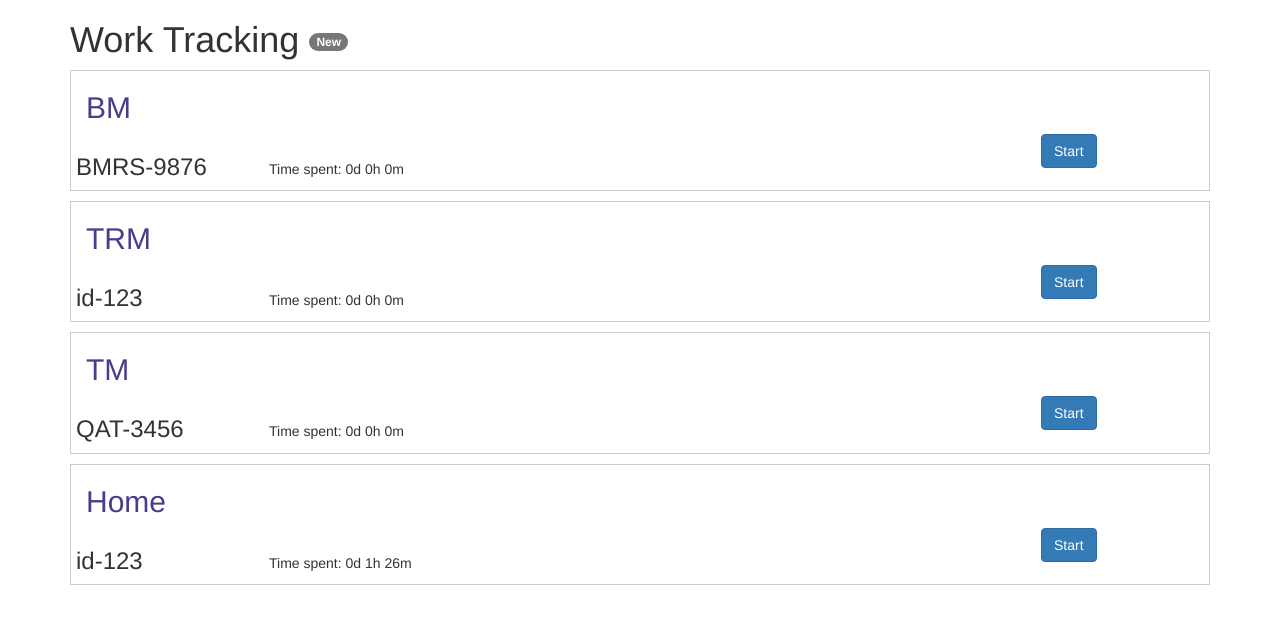
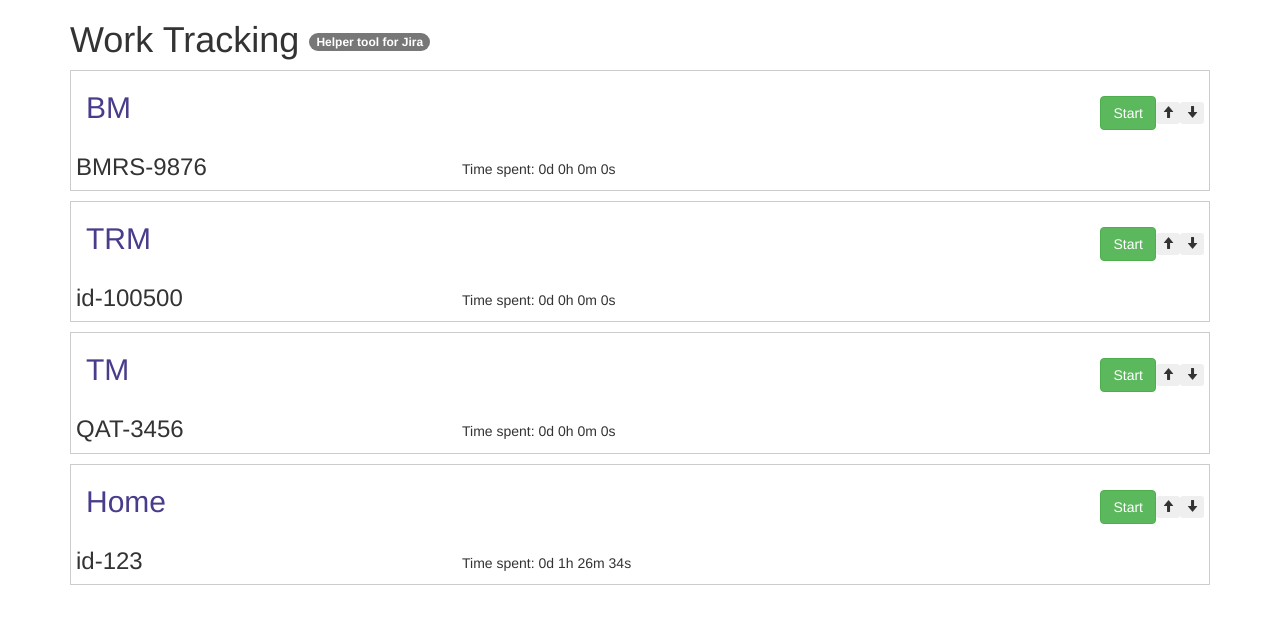
Before and after one commit to Roman-Tarasiuk/Work-Tracking, an Angular app: page / in a window 1280 px wide. Shown: the top 624 px of the page. Built offline with nearby package versions, Linux system fonts and the light colour scheme.

Commit message:
Added reordering buttons.

```diff
--- a/src/app/app.component.html
+++ b/src/app/app.component.html
@@ -1,5 +1,10 @@
 <div class="container">
-  <h1>Work Tracking <span class="badge">New</span></h1>
+  <h1>Work Tracking <span class="badge">Helper tool for Jira</span></h1>
 
-  <app-tasks-list></app-tasks-list>
+  <app-tasks-list [tasks]="tasks"
+      (onTaskStarted)="taskStarted($event)"
+      (onTaskStopped)="taskStopped($event)"
+      (onTaskMovedUp)="moveUp($event)"
+      (onTaskMovedDown)="moveDown($event)">
+  </app-tasks-list>
 </div>
--- a/src/app/app.component.ts
+++ b/src/app/app.component.ts
@@ -1,4 +1,6 @@
 import { Component } from '@angular/core';
+import { Task } from '../task.model';
+import { WorkingInterval } from '../working-interval.model';
 
 @Component({
   selector: 'app-root',
@@ -6,5 +8,91 @@ import { Component } from '@angular/core';
   styleUrls: ['./app.component.css']
 })
 export class AppComponent {
+  tasks: Task[];
+  runningTask: Task = null;
 
+  constructor() {
+    this.tasks = [
+      new Task(4, 'id-123', 'Home'),
+      new Task(2, 'id-100500', 'TRM'),
+      new Task(3, 'QAT-3456', 'TM'),
+      new Task(1, 'BMRS-9876', 'BM')
+    ]
+
+    this.tasks[0].workTime.push(new WorkingInterval(
+      new Date(2017, 9, 28, 10, 15),
+      new Date())
+    );
+  }
+
+  taskStarted(taskId) {
+    for (var i = 0; i < this.tasks.length; i++) {
+      if (this.tasks[i].id == taskId) {
+        if (this.runningTask != null) {
+          this.runningTask.endWork(new Date());
+        }
+        this.runningTask = this.tasks[i];
+        this.runningTask.startWork(new Date());
+        break;
+      }
+    }
+  }
+
+  taskStopped(taskId) {
+    if (this.runningTask != null) {
+      this.runningTask.endWork(new Date());
+      this.runningTask = null;
+    }
+  }
+
+  moveUp(taskId) {
+    var index = this.findTaskIndex(taskId);
+
+    if (index > 0) {
+      var upper = this.tasks[index - 1];
+      var current = this.tasks[index];
+      upper.priority++;
+      current.priority--;
+    }
+  }
+
+  moveDown(taskId) {
+    var index = this.findTaskIndex(taskId);
+
+    if (index < (this.tasks.length - 1)) {
+      var lower = this.tasks[index + 1];
+      var current = this.tasks[index];
+      lower.priority--;
+      current.priority++;
+    }
+  }
+
+  private findTask(taskId): Task {
+    var foundIndex = -1;
+    for (var i = 0; i < this.tasks.length; i++) {
+      if (this.tasks[i].id == taskId) {
+        foundIndex = i;
+        break;
+      }
+    }
+
+    if (foundIndex > -1) {
+      return this.tasks[i];
+    }
+    else {
+      return null;
+    }
+  }
+
+  private findTaskIndex(taskId): number {
+    var result = -1;
+    for (var i = 0; i < this.tasks.length; i++) {
+      if (this.tasks[i].id == taskId) {
+        result = i;
+        break;
+      }
+    }
+
+    return result;
+  }
 }
--- a/src/app/task-item/task-item.component.html
+++ b/src/app/task-item/task-item.component.html
@@ -1,10 +1,20 @@
 <div class="task-item">
-  <h2>{{task.title}}</h2>
   <div class="row">
-    <div class="col-sm-2 h3">{{task.id}}</div>
-    <div class="col-sm-8"><div class="vertical-align">Time spent: {{totalTime()}}</div></div>
-    <div class="col-sm-2">
-      <button class="btn btn-primary">Start</button>
+    <div class="col-sm-9">
+      <h2>{{task.title}}</h2>
+    </div>
+    <div class="col-sm-3 buttons">
+        <button (click)='toggle()'
+            class="btn btn-primary vertical-align"
+            [ngClass]="{'btn-warning': task.taskStarted, 'btn-success': !task.taskStarted}">
+            {{task.taskStarted ? 'Stop' : 'Start'}}
+        </button>
+        <button (click)="moveUp()" class="btn btn-xs vertical-align"><span class="glyphicon glyphicon-arrow-up"></span></button>
+        <button (click)="moveDown()" class="btn btn-xs vertical-align"><span class="glyphicon glyphicon-arrow-down"></span></button>
     </div>
   </div>
+  <div class="row">
+    <div class="col-sm-4 h3">{{task.id}}</div>
+    <div class="col-sm-8"><div class="vertical-align">Time spent: {{totalTime()}}</div></div>
+  </div>
 </div>
--- a/src/app/task-item/task-item.component.ts
+++ b/src/app/task-item/task-item.component.ts
@@ -1,4 +1,4 @@
-import { Component, OnInit, Input } from '@angular/core';
+import { Component, OnInit, EventEmitter, Input, Output } from '@angular/core';
 import { Task } from '../../task.model';
 
 @Component({
@@ -9,9 +9,32 @@ import { Task } from '../../task.model';
 export class TaskItemComponent implements OnInit {
   @Input() task: Task;
 
-  constructor() { }
+  @Output() onTaskStarted: EventEmitter<string> = new EventEmitter();
+  @Output() onTaskStopped: EventEmitter<string> = new EventEmitter();
+  @Output() onTaskMovedUp: EventEmitter<string> = new EventEmitter();
+  @Output() onTaskMovedDown: EventEmitter<string> = new EventEmitter();
+
+  constructor() {
+  }
 
   ngOnInit() {
+  }
+
+  toggle() {
+      if (!this.task.taskStarted) {
+        this.onTaskStarted.emit(this.task.id);
+      }
+      else {
+        this.onTaskStopped.emit(this.task.id);
+      }
+  }
+
+  moveUp() {
+    this.onTaskMovedUp.emit(this.task.id);
+  }
+
+  moveDown() {
+    this.onTaskMovedDown.emit(this.task.id);
   }
 
   // #region Helper Methods
@@ -21,7 +44,7 @@ export class TaskItemComponent implements OnInit {
     var total: number = 0;
 
     for (var i = 0; i < workTime.length; i++) {
-      if (workTime[i].end) {
+      if (workTime[i].end != null) {
         total += Math.abs(workTime[i].end.getTime() - workTime[i].start.getTime());
       }
     }
@@ -44,8 +67,14 @@ export class TaskItemComponent implements OnInit {
 
     var oneMinute = 1000 * 60;
     var totalMinutes = Math.floor(total / oneMinute);
+    if (total >= oneMinute) {
+        total -= totalMinutes * oneMinute;
+    }
 
-    return totalDays + 'd ' + totalHours + 'h ' + totalMinutes + 'm';
+    var oneSecond = 1000;
+    var totalSeconds = Math.floor(total / oneSecond);
+
+    return totalDays + 'd ' + totalHours + 'h ' + totalMinutes + 'm ' + totalSeconds + 's';
   }
 
 // #endregion
--- a/src/app/tasks-list/tasks-list.component.html
+++ b/src/app/tasks-list/tasks-list.component.html
@@ -1,3 +1,8 @@
 <p *ngFor="let task of sordedByOrder()">
-  <app-task-item [task]="task"></app-task-item>
+  <app-task-item [task]="task"
+      (onTaskStarted)="taskStarted($event)"
+      (onTaskStopped)="taskStopped($event)"
+      (onTaskMovedUp)="moveUp($event)"
+      (onTaskMovedDown)="moveDown($event)">
+  </app-task-item>
 </p>
--- a/src/app/tasks-list/tasks-list.component.ts
+++ b/src/app/tasks-list/tasks-list.component.ts
@@ -1,4 +1,4 @@
-import { Component, OnInit } from '@angular/core';
+import { Component, OnInit, EventEmitter, Input, Output } from '@angular/core';
 import { TaskItemComponent } from '../task-item/task-item.component';
 import { Task } from '../../task.model';
 import { WorkingInterval } from '../../working-interval.model';
@@ -9,28 +9,39 @@ import { WorkingInterval } from '../../working-interval.model';
   styleUrls: ['./tasks-list.component.css']
 })
 export class TasksListComponent implements OnInit {
-  tasks: Task[];
+  @Input() tasks: Task[];
+
+  @Output() onTaskStarted: EventEmitter<string> = new EventEmitter();
+  @Output() onTaskStopped: EventEmitter<string> = new EventEmitter();
+  @Output() onTaskMovedUp: EventEmitter<string> = new EventEmitter();
+  @Output() onTaskMovedDown: EventEmitter<string> = new EventEmitter();
 
   constructor() {
-    this.tasks = [
-      new Task(4, 'id-123', 'Home'),
-      new Task(2, 'id-123', 'TRM'),
-      new Task(3, 'QAT-3456', 'TM'),
-      new Task(1, 'BMRS-9876', 'BM')
-    ]
-
-    this.tasks[0].workTime.push(new WorkingInterval(
-      new Date(2017, 9, 28, 10, 15),
-      new Date())
-    );
   }
 
   sordedByOrder(): Task[] {
-    var copy = this.tasks.slice(0, this.tasks.length);
-    return copy.sort((a: Task, b: Task) => a.order - b.order);
+    // var copy = this.tasks.slice(0, this.tasks.length);
+    // return copy.sort((a: Task, b: Task) => a.order - b.order);
+
+    return this.tasks.sort((a: Task, b: Task) => a.priority - b.priority);
   }
 
   ngOnInit() {
   }
 
+  taskStarted(id) {
+    this.onTaskStarted.emit(id);
+  }
+
+  taskStopped(id) {
+    this.onTaskStopped.emit(id);
+  }
+
+  moveUp(id) {
+    this.onTaskMovedUp.emit(id);
+  }
+
+  moveDown(id) {
+    this.onTaskMovedDown.emit(id);
+  }
 }
--- a/src/styles.css
+++ b/src/styles.css
@@ -12,3 +12,7 @@
 .vertical-align {
     margin-top: 25px;
 }
+
+.buttons {
+    text-align: right;
+}
--- a/src/task.model.ts
+++ b/src/task.model.ts
@@ -1,13 +1,14 @@
 import { WorkingInterval } from './working-interval.model';
 
 export class Task {
-    order: number;
+    priority: number;
     id: string;
     title: string;
     workTime: WorkingInterval[];
+    taskStarted: boolean = false;
 
-    constructor(order: number, id: string, title: string) {
-        this.order = order;
+    constructor(priority: number, id: string, title: string) {
+        this.priority = priority;
         this.id = id;
         this.title = title;
         this.workTime = new Array<WorkingInterval>();
@@ -15,10 +16,12 @@ export class Task {
 
     startWork(d: Date) {
         this.workTime.push(new WorkingInterval(d, null));
+        this.taskStarted = true;
     }
 
     endWork (d: Date) {
-        var length = this.workTime.length;
-        this.workTime[length - 1].end = d;
+        var len = this.workTime.length;
+        this.workTime[len - 1].end = d;
+        this.taskStarted = false;
     }
 }
```
Also changed, not shown: notes.txt.
